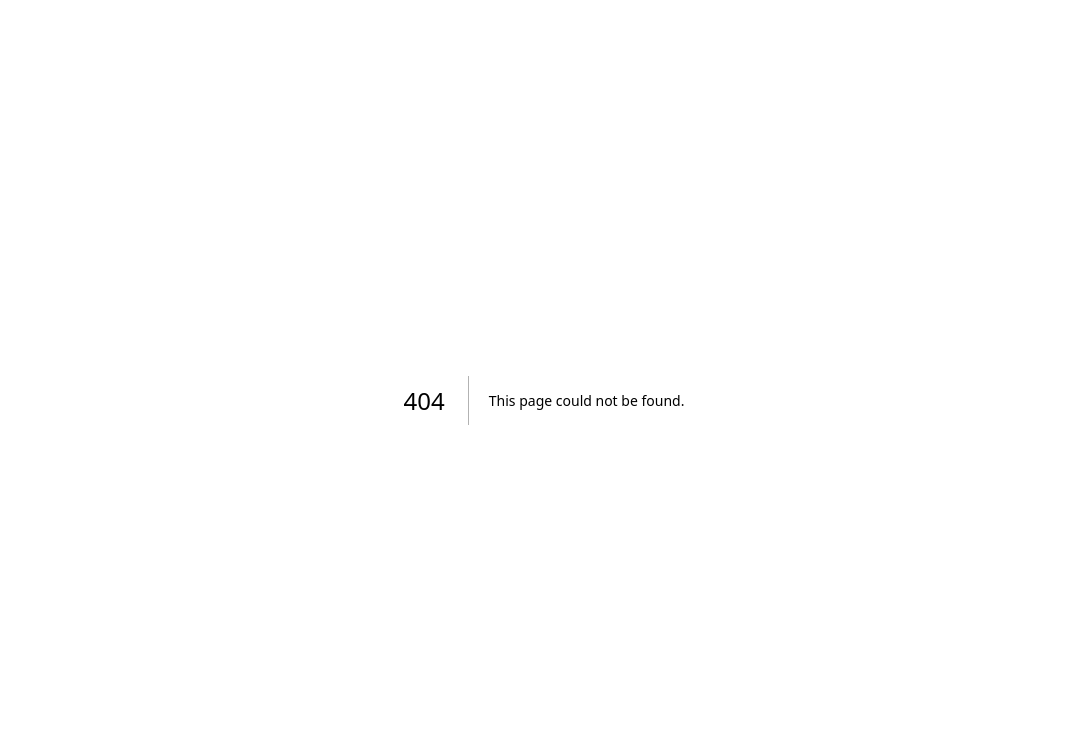
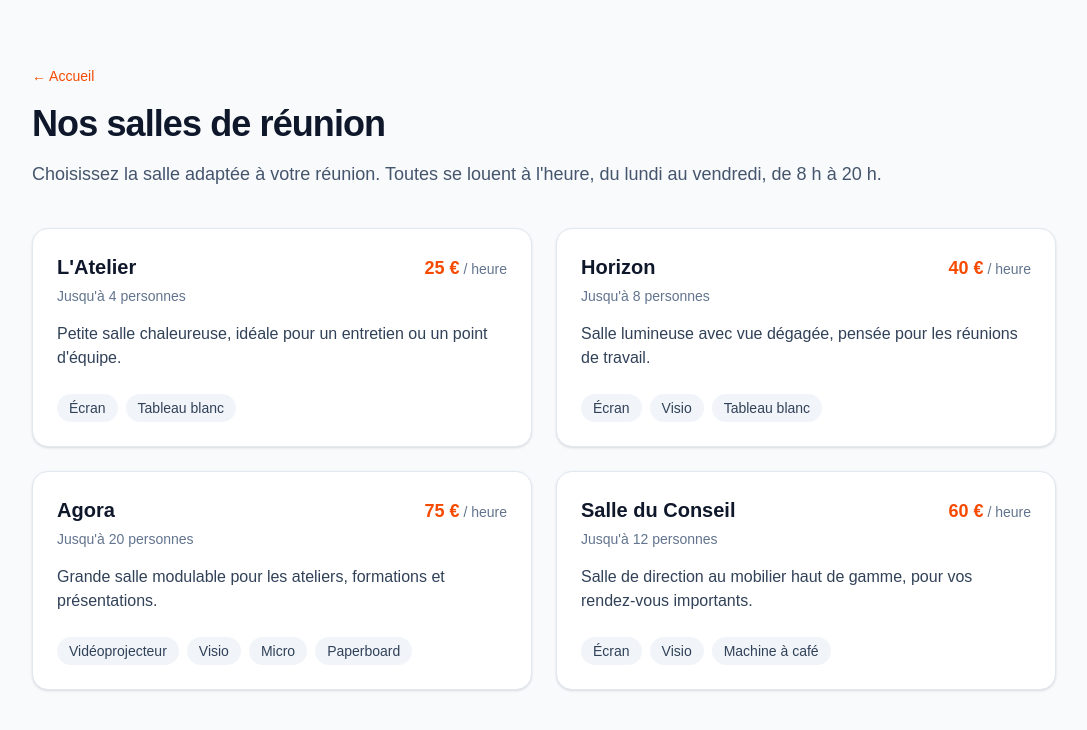
Before and after one commit to espero-soft/claude-code-de-a-a-z, a Next.js app: page /salles in a window 1280 px wide. Before the commit this address had no page. Shown: the top 730 px of the page, without its empty margins (96-1183 px from the left). Built offline with nearby package versions, Linux system fonts and the light colour scheme.

Commit message:
Page de liste des salles

```diff
--- a/src/app/page.tsx
+++ b/src/app/page.tsx
@@ -1,3 +1,5 @@
+import Link from "next/link";
+
 export default function Home() {
   return (
     <main className="flex flex-1 items-center justify-center bg-white px-6 py-24 text-slate-900">
@@ -12,6 +14,14 @@ export default function Home() {
           Le point de départ est prêt. Dans le module 2 de la formation, nous
           allons construire cette application pas à pas avec Claude Code.
         </p>
+        <div className="mt-8">
+          <Link
+            href="/salles"
+            className="inline-block rounded-full bg-orange-600 px-6 py-3 font-semibold text-white hover:bg-orange-700"
+          >
+            Voir les salles
+          </Link>
+        </div>
         <p className="mt-10 inline-block rounded-full bg-slate-100 px-5 py-2 font-mono text-sm text-slate-700">
           Formation : Claude Code de A à Z
         </p>
--- /dev/null
+++ b/src/app/salles/page.tsx
@@ -0,0 +1,75 @@
+import type { Metadata } from "next";
+import Link from "next/link";
+import { salles } from "@/data/salles";
+
+export const metadata: Metadata = {
+  title: "Nos salles de réunion",
+  description: "Les salles de réunion du centre d'affaires, louées à l'heure.",
+};
+
+const formatPrix = new Intl.NumberFormat("fr-FR", {
+  style: "currency",
+  currency: "EUR",
+  maximumFractionDigits: 0,
+});
+
+export default function SallesPage() {
+  const sallesActives = salles.filter((salle) => salle.active);
+
+  return (
+    <main className="flex-1 bg-slate-50 px-6 py-16 text-slate-900">
+      <div className="mx-auto max-w-5xl">
+        <Link
+          href="/"
+          className="text-sm font-medium text-orange-600 hover:text-orange-700"
+        >
+          ← Accueil
+        </Link>
+        <h1 className="mt-4 text-4xl font-bold tracking-tight">
+          Nos salles de réunion
+        </h1>
+        <p className="mt-4 text-lg text-slate-600">
+          Choisissez la salle adaptée à votre réunion. Toutes se louent à
+          l&apos;heure, du lundi au vendredi, de 8 h à 20 h.
+        </p>
+
+        <ul className="mt-10 grid gap-6 sm:grid-cols-2">
+          {sallesActives.map((salle) => (
+            <li
+              key={salle.id}
+              className="flex flex-col rounded-2xl border border-slate-200 bg-white p-6 shadow-sm"
+            >
+              <div className="flex items-baseline justify-between gap-4">
+                <h2 className="text-xl font-semibold">{salle.nom}</h2>
+                <p className="shrink-0 text-lg font-semibold text-orange-600">
+                  {formatPrix.format(salle.prixParHeure)}
+                  <span className="text-sm font-normal text-slate-500">
+                    {" "}
+                    / heure
+                  </span>
+                </p>
+              </div>
+              <p className="mt-1 text-sm text-slate-500">
+                Jusqu&apos;à {salle.capacite} personnes
+              </p>
+              <p className="mt-4 text-slate-700">{salle.description}</p>
+              <ul
+                aria-label="Équipements"
+                className="mt-6 flex flex-wrap gap-2"
+              >
+                {salle.equipements.map((equipement) => (
+                  <li
+                    key={equipement}
+                    className="rounded-full bg-slate-100 px-3 py-1 text-sm text-slate-700"
+                  >
+                    {equipement}
+                  </li>
+                ))}
+              </ul>
+            </li>
+          ))}
+        </ul>
+      </div>
+    </main>
+  );
+}
--- /dev/null
+++ b/src/data/salles.ts
@@ -0,0 +1,56 @@
+// Données fictives en attendant la base de données (Prisma, module 2).
+// Les champs suivent l'entité « Salle » du cahier des charges.
+
+export type Salle = {
+  id: string;
+  nom: string;
+  description: string;
+  capacite: number;
+  prixParHeure: number; // en euros
+  equipements: string[];
+  photo?: string;
+  active: boolean;
+};
+
+export const salles: Salle[] = [
+  {
+    id: "atelier",
+    nom: "L'Atelier",
+    description:
+      "Petite salle chaleureuse, idéale pour un entretien ou un point d'équipe.",
+    capacite: 4,
+    prixParHeure: 25,
+    equipements: ["Écran", "Tableau blanc"],
+    active: true,
+  },
+  {
+    id: "horizon",
+    nom: "Horizon",
+    description:
+      "Salle lumineuse avec vue dégagée, pensée pour les réunions de travail.",
+    capacite: 8,
+    prixParHeure: 40,
+    equipements: ["Écran", "Visio", "Tableau blanc"],
+    active: true,
+  },
+  {
+    id: "agora",
+    nom: "Agora",
+    description:
+      "Grande salle modulable pour les ateliers, formations et présentations.",
+    capacite: 20,
+    prixParHeure: 75,
+    equipements: ["Vidéoprojecteur", "Visio", "Micro", "Paperboard"],
+    active: true,
+  },
+  {
+    id: "conseil",
+    nom: "Salle du Conseil",
+    description:
+      "Salle de direction au mobilier haut de gamme, pour vos rendez-vous importants.",
+    capacite: 12,
+    prixParHeure: 60,
+    equipements: ["Écran", "Visio", "Machine à café"],
+    active: true,
+  },
+];
```
